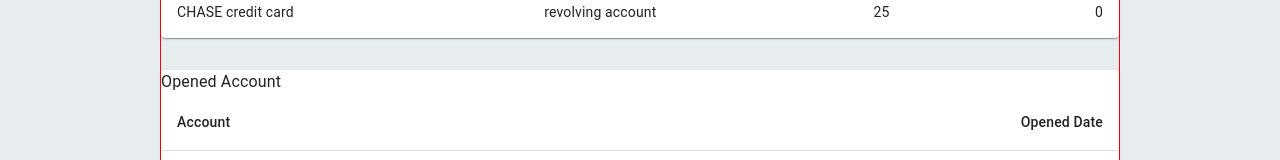
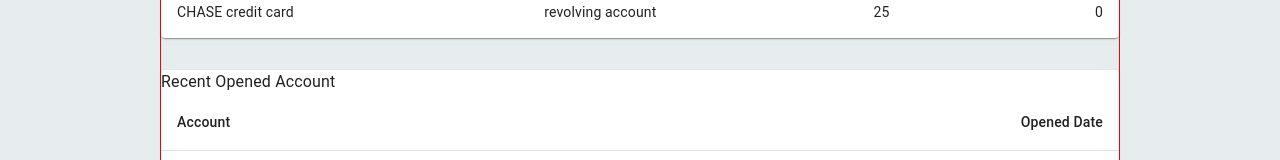
Before and after one commit to seecbb007/rachelplatform, a React (Create React App) app: page / in a window 1280 px wide. Shown: the part 1333-1493 px from the top of the page. Built offline with nearby package versions, Linux system fonts and the light colour scheme.

Commit message:
updated mockDataCredit structure

```diff
--- a/src/components/creditReport/creditReport.jsx
+++ b/src/components/creditReport/creditReport.jsx
@@ -113,7 +113,7 @@ export default function CreditReport() {
             </TableContainer>
 
             <TableContainer component={Paper} sx={{ margin: "2rem 0" }}>
-              <Typography>Opened Account</Typography>
+              <Typography>Recent Opened Account</Typography>
               <Table aria-label="simple table">
                 <TableHead>
                   <TableRow>
```
